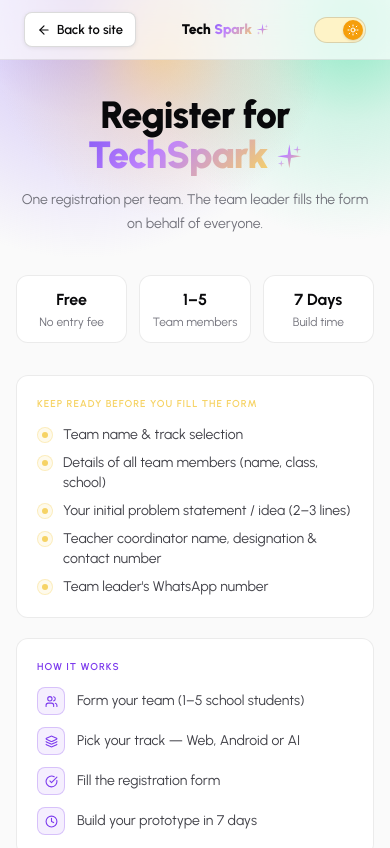
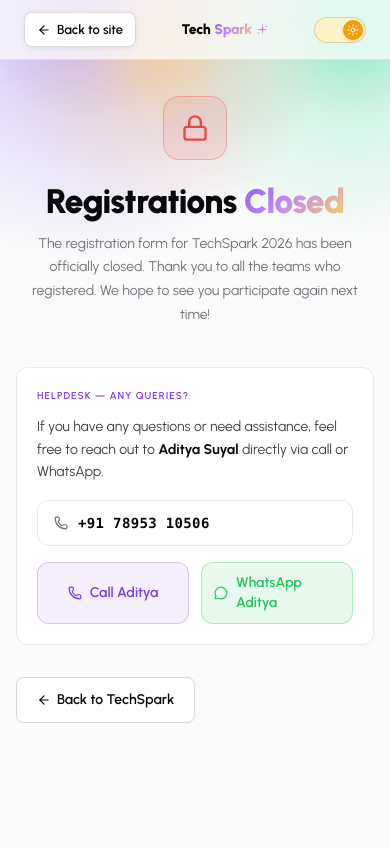
Before and after one commit to Jayendra25/school-hackathon, a Next.js app: page /register in a window 390 px wide. Shown: the top 848 px of the page. Built offline with nearby package versions, Linux system fonts and the light colour scheme.

Commit message:
version2_phase

```diff
--- a/src/app/page.tsx
+++ b/src/app/page.tsx
@@ -51,7 +51,7 @@
       {loaded && (
         <a
           href="/register"
-          aria-label="Register for TechSpark"
+          aria-label="Registrations closed for TechSpark"
           style={{
             position: "fixed",
             bottom: "28px",
@@ -70,36 +70,13 @@
             boxShadow: "0 0 16px 4px rgba(139,92,246,0.45), 0 0 40px 8px rgba(192,132,252,0.2), 0 4px 24px rgba(0,0,0,0.35)",
             animation: "floatGlow 2.5s ease-in-out infinite",
             textDecoration: "none",
-            opacity: visible ? 1 : 0,
+            opacity: visible ? 0.7 : 0,
             transform: visible ? "translateY(0) scale(1)" : "translateY(16px) scale(0.95)",
             transition: "opacity 0.28s ease, transform 0.28s ease",
             pointerEvents: visible ? "auto" : "none",
           }}
         >
-          {/* Live pulse dot */}
-          <span style={{ position: "relative", display: "flex", width: 8, height: 8 }}>
-            <span
-              style={{
-                position: "absolute",
-                inset: 0,
-                borderRadius: "50%",
-                background: "#22c55e",
-                opacity: 0.75,
-                animation: "ping 1.2s cubic-bezier(0,0,0.2,1) infinite",
-              }}
-            />
-            <span
-              style={{
-                position: "relative",
-                display: "inline-flex",
-                borderRadius: "50%",
-                width: 8,
-                height: 8,
-                background: "#22c55e",
-              }}
-            />
-          </span>
-          Register Now
+          Registrations Closed
         </a>
       )}
 
--- a/src/app/register/page.tsx
+++ b/src/app/register/page.tsx
@@ -1,7 +1,7 @@
 "use client";
 
 import { motion } from "framer-motion";
-import { ArrowLeft, Clock, Users, Layers, CheckCircle } from "lucide-react";
+import { ArrowLeft, Lock, Phone, MessageCircle } from "lucide-react";
 import Link from "next/link";
 import dynamic from "next/dynamic";
 import { useRef } from "react";
@@ -9,23 +9,6 @@
 import { useTheme } from "@/components/ThemeProvider";
 
 const DynamicGradient = dynamic(() => import("@/components/DynamicGradient"), { ssr: false });
-
-const FORM_URL = "https://forms.gle/wd3SGLHMUVhqeUDG6";
-
-const steps = [
-  { icon: Users,        text: "Form your team (1–5 school students)" },
-  { icon: Layers,       text: "Pick your track — Web, Android or AI" },
-  { icon: CheckCircle,  text: "Fill the registration form" },
-  { icon: Clock,        text: "Build your prototype in 7 days" },
-];
-
-const checklist = [
-  "Team name & track selection",
-  "Details of all team members (name, class, school)",
-  "Your initial problem statement / idea (2–3 lines)",
-  "Teacher coordinator name, designation & contact number",
-  "Team leader's WhatsApp number",
-];
 
 function SunIcon() {
   return (
@@ -158,65 +141,37 @@
       <div className="pt-24 pb-20 px-4">
         <div className="max-w-xl mx-auto">
 
-          {/* Heading */}
+          {/* Registration Closed Notice */}
           <motion.div
             className="text-center mb-10"
             initial={{ opacity: 0, y: 16 }}
             animate={{ opacity: 1, y: 0 }}
             transition={{ duration: 0.45, ease: "easeOut" }}
           >
+            <div
+              className="inline-flex items-center justify-center w-16 h-16 rounded-2xl mb-6"
+              style={{
+                background: "rgba(239,68,68,0.10)",
+                border: "1px solid rgba(239,68,68,0.30)",
+              }}
+            >
+              <Lock style={{ width: 28, height: 28, color: "#ef4444" }} />
+            </div>
             <h1
-              className="text-[38px] sm:text-[52px] font-black tracking-[-0.025em] leading-[1.05] mb-3 w-full text-center"
+              className="text-[34px] sm:text-[44px] font-black tracking-[-0.025em] leading-[1.05] mb-3 w-full text-center"
               style={{ color: "var(--text)" }}
             >
-              Register for{" "}
-              <span className="inline-flex items-center gap-2">
-                <span className="text-gradient-royal">TechSpark</span>
-                <svg viewBox="0 0 40 40" fill="none" xmlns="http://www.w3.org/2000/svg" style={{ width: "0.7em", height: "0.7em", flexShrink: 0 }} aria-hidden="true">
-                  <defs>
-                    <linearGradient id="sparkGradRegH1" x1="0%" y1="0%" x2="100%" y2="100%">
-                      <stop offset="0%" stopColor="#8b5cf6" />
-                      <stop offset="40%" stopColor="#c084fc" />
-                      <stop offset="100%" stopColor="#f6d365" />
-                    </linearGradient>
-                  </defs>
-                  <path d="M20 2 L22.5 17.5 L38 20 L22.5 22.5 L20 38 L17.5 22.5 L2 20 L17.5 17.5 Z" fill="url(#sparkGradRegH1)" />
-                  <path d="M32 4 L33 9 L38 10 L33 11 L32 16 L31 11 L26 10 L31 9 Z" fill="url(#sparkGradRegH1)" opacity="0.85" />
-                  <path d="M8 26 L9 30 L13 31 L9 32 L8 36 L7 32 L3 31 L7 30 Z" fill="url(#sparkGradRegH1)" opacity="0.7" />
-                </svg>
-              </span>
+              Registrations <span className="text-gradient-royal">Closed</span>
             </h1>
-            <p className="text-sm sm:text-base" style={{ color: "var(--text-muted)", lineHeight: "1.7" }}>
-              One registration per team. The team leader fills the form on behalf of everyone.
+            <p className="text-sm sm:text-base max-w-md mx-auto" style={{ color: "var(--text-muted)", lineHeight: "1.7" }}>
+              The registration form for TechSpark 2026 has been officially closed.
+              Thank you to all the teams who registered. We hope to see you participate again next time!
             </p>
           </motion.div>
 
-          {/* Quick stats */}
+          {/* Helpdesk card */}
           <motion.div
-            className="grid grid-cols-3 gap-3 mb-8"
-            initial={{ opacity: 0, y: 12 }}
-            animate={{ opacity: 1, y: 0 }}
-            transition={{ duration: 0.4, delay: 0.08, ease: "easeOut" }}
-          >
-            {[
-              { val: "Free",   label: "No entry fee" },
-              { val: "1–5",    label: "Team members" },
-              { val: "7 Days", label: "Build time" },
-            ].map((s) => (
-              <div
-                key={s.val}
-                className="text-center py-3 rounded-xl"
-                style={{ background: "var(--surface)", border: "1px solid var(--border)" }}
-              >
-                <div className="text-base font-bold" style={{ color: "var(--text)" }}>{s.val}</div>
-                <div className="text-xs mt-0.5" style={{ color: "var(--text-muted)" }}>{s.label}</div>
-              </div>
-            ))}
-          </motion.div>
-
-          {/* What you'll need */}
-          <motion.div
-            className="rounded-xl p-5 mb-5"
+            className="rounded-xl p-5 mb-8"
             style={{ background: "var(--surface)", border: "1px solid var(--border)" }}
             initial={{ opacity: 0, y: 12 }}
             animate={{ opacity: 1, y: 0 }}
@@ -224,103 +179,77 @@
           >
             <p
               className="text-[10px] font-semibold uppercase tracking-widest mb-3"
-              style={{ color: "#f6d365" }}
+              style={{ color: "var(--accent)" }}
             >
-              Keep ready before you fill the form
+              Helpdesk — Any Queries?
             </p>
-            <div className="flex flex-col gap-2">
-              {checklist.map((item) => (
-                <div key={item} className="flex items-start gap-2.5">
-                  <div
-                    className="w-4 h-4 rounded-full flex items-center justify-center flex-shrink-0 mt-0.5"
-                    style={{ background: "rgba(246,211,101,0.12)", border: "1px solid rgba(246,211,101,0.35)" }}
-                  >
-                    <div className="w-1.5 h-1.5 rounded-full" style={{ background: "#f6d365" }} />
-                  </div>
-                  <span className="text-sm" style={{ color: "var(--text-secondary)" }}>{item}</span>
-                </div>
-              ))}
+            <p className="text-sm mb-4" style={{ color: "var(--text-secondary)", lineHeight: 1.6 }}>
+              If you have any questions or need assistance, feel free to reach out to <strong style={{ color: "var(--text)" }}>Aditya Suyal</strong> directly via call or WhatsApp.
+            </p>
+
+            {/* Contact number display */}
+            <div
+              className="flex items-center gap-2.5 px-4 py-3 rounded-xl mb-4"
+              style={{ background: "var(--bg-raised)", border: "1px solid var(--border)" }}
+            >
+              <Phone style={{ width: 14, height: 14, color: "var(--text-muted)", flexShrink: 0 }} />
+              <span className="text-sm font-mono font-semibold tracking-wide" style={{ color: "var(--text)" }}>
+                +91 78953 10506
+              </span>
+            </div>
+
+            {/* Action buttons */}
+            <div className="grid grid-cols-2 gap-3">
+              <a
+                href="tel:+917895310506"
+                className="flex items-center justify-center gap-2 rounded-xl text-sm font-semibold transition-opacity duration-150 hover:opacity-80"
+                style={{
+                  background: "var(--accent-dim)",
+                  border: "1px solid var(--border-accent)",
+                  color: "var(--accent)",
+                  padding: "10px 12px",
+                }}
+              >
+                <Phone style={{ width: 14, height: 14, flexShrink: 0 }} />
+                Call Aditya
+              </a>
+              <a
+                href="https://wa.me/917895310506"
+                target="_blank"
+                rel="noopener noreferrer"
+                className="flex items-center justify-center gap-2 rounded-xl text-sm font-semibold transition-opacity duration-150 hover:opacity-80"
+                style={{
+                  background: "rgba(34,197,94,0.10)",
+                  border: "1px solid rgba(34,197,94,0.30)",
+                  color: "#22c55e",
+                  padding: "10px 12px",
+                }}
+              >
+                <MessageCircle style={{ width: 14, height: 14, flexShrink: 0 }} />
+                WhatsApp Aditya
+              </a>
             </div>
           </motion.div>
 
-          {/* Steps */}
-          <motion.div
-            className="rounded-xl p-5 mb-8"
-            style={{ background: "var(--surface)", border: "1px solid var(--border)" }}
-            initial={{ opacity: 0, y: 12 }}
-            animate={{ opacity: 1, y: 0 }}
-            transition={{ duration: 0.4, delay: 0.16, ease: "easeOut" }}
-          >
-            <p
-              className="text-[10px] font-semibold uppercase tracking-widest mb-3"
-              style={{ color: "var(--accent)" }}
-            >
-              How it works
-            </p>
-            <div className="flex flex-col gap-3">
-              {steps.map((step, i) => {
-                const Icon = step.icon;
-                return (
-                  <div key={i} className="flex items-center gap-3">
-                    <div
-                      className="w-7 h-7 rounded-lg flex items-center justify-center flex-shrink-0"
-                      style={{ background: "var(--accent-dim)", border: "1px solid var(--border-accent)", color: "var(--accent)" }}
-                    >
-                      <Icon style={{ width: 13, height: 13 }} />
-                    </div>
-                    <span className="text-sm" style={{ color: "var(--text-secondary)" }}>{step.text}</span>
-                  </div>
-                );
-              })}
-            </div>
-          </motion.div>
-
-          {/* CTA */}
+          {/* Back to site */}
           <motion.div
             initial={{ opacity: 0, y: 12 }}
             animate={{ opacity: 1, y: 0 }}
             transition={{ duration: 0.4, delay: 0.2, ease: "easeOut" }}
           >
-            {/* Google Form embedded */}
-            <div
-              className="rounded-2xl overflow-hidden"
+            <Link
+              href="/"
+              className="inline-flex items-center gap-1.5 text-sm font-semibold rounded-lg px-5 py-3 transition-opacity duration-150 hover:opacity-80"
               style={{
-                border: "1px solid var(--border)",
-                boxShadow: "0 0 32px rgba(139,92,246,0.08)",
+                background: "var(--bg-raised)",
+                border: "1px solid var(--border-strong)",
+                color: "var(--text)",
               }}
             >
-              <iframe
-                src="https://docs.google.com/forms/d/e/1FAIpQLSc4YywAlq2VNns3Mjym_BQZrTFAwE9U4nNCN0SENk30ZkJdfg/viewform?embedded=true"
-                title="TechSpark 2026 Registration Form"
-                width="100%"
-                height="1100"
-                style={{ border: "none", display: "block" }}
-                loading="lazy"
-              >
-                Loading form…
-              </iframe>
-            </div>
+              <ArrowLeft style={{ width: 14, height: 14 }} />
+              Back to TechSpark
+            </Link>
           </motion.div>
-
-          {/* Help */}
-          <motion.p
-            className="text-xs text-center mt-8"
-            style={{ color: "var(--text-muted)" }}
-            initial={{ opacity: 0 }}
-            animate={{ opacity: 1 }}
-            transition={{ duration: 0.4, delay: 0.28 }}
-          >
-            Need help?{" "}
-            <a href="https://wa.me/917895310506" target="_blank" rel="noopener noreferrer"
-              className="underline underline-offset-2 hover:opacity-80" style={{ color: "var(--text-secondary)" }}>
-              WhatsApp Aditya
-            </a>
-            {" "}·{" "}
-            <a href="https://wa.me/917351932450" target="_blank" rel="noopener noreferrer"
-              className="underline underline-offset-2 hover:opacity-80" style={{ color: "var(--text-secondary)" }}>
-              WhatsApp Ritesh
-            </a>
-          </motion.p>
 
         </div>
       </div>
--- a/src/components/AnnouncementBanner.tsx
+++ b/src/components/AnnouncementBanner.tsx
@@ -252,7 +252,7 @@
                   {
                     icon: <Clock size={13} color={C.accent} />,
                     label: "Final Deadline",
-                    date: "23 October 2026",
+                    date: "24 October 2026",
                     time: "3:00 PM IST",
                   },
                 ].map((card) => (
@@ -310,7 +310,7 @@
                 <strong style={{ color: C.textSec }}>16 October 2026 at 4:00 PM IST</strong>.
                 All participating teams are allotted a total duration of{" "}
                 <strong style={{ color: C.textSec }}>7 days</strong>, with the final deadline
-                set for <strong style={{ color: C.textSec }}>23 October 2026 at 3:00 PM IST</strong>.
+                set for <strong style={{ color: C.textSec }}>24 October 2026 at 3:00 PM IST</strong>.
               </p>
 
               {/* Rules */}
@@ -349,7 +349,7 @@
                     "The hackathon timer starts at the official commencement time of 4:00 PM on 16 October 2026.",
                     "Teams joining or registering after the official start time will have their available working time reduced proportionately according to their actual joining time.",
                     "No extension or additional time will be granted to teams joining late.",
-                    "All teams must complete and submit their work by the final deadline of 23 October 2026 at 3:00 PM IST.",
+                    "All teams must complete and submit their work by the final deadline of 24 October 2026 at 3:00 PM IST.",
                     "By registering, teams acknowledge and agree to comply with these timing rules.",
                   ].map((rule, i) => (
                     <li
--- a/src/components/Navbar.tsx
+++ b/src/components/Navbar.tsx
@@ -223,20 +223,10 @@
             style={{
               background: "var(--text)",
               color: "var(--bg)",
+              opacity: 0.6,
             }}
           >
-            {/* Live pulse dot */}
-            <span className="relative flex h-2 w-2">
-              <span
-                className="animate-ping absolute inline-flex h-full w-full rounded-full opacity-75"
-                style={{ background: "#22c55e" }}
-              />
-              <span
-                className="relative inline-flex rounded-full h-2 w-2"
-                style={{ background: "#22c55e" }}
-              />
-            </span>
-            Register
+            Closed
           </a>
 
           {/* Mobile menu button */}
@@ -290,19 +280,9 @@
               <a
                 href={REGISTER_URL}
                 className="flex items-center justify-center gap-2 w-full px-3.5 py-2.5 rounded-lg text-sm font-semibold"
-                style={{ background: "var(--text)", color: "var(--bg)" }}
+                style={{ background: "var(--text)", color: "var(--bg)", opacity: 0.6 }}
               >
-                <span className="relative flex h-2 w-2">
-                  <span
-                    className="animate-ping absolute inline-flex h-full w-full rounded-full opacity-75"
-                    style={{ background: "#22c55e" }}
-                  />
-                  <span
-                    className="relative inline-flex rounded-full h-2 w-2"
-                    style={{ background: "#22c55e" }}
-                  />
-                </span>
-                Register Now
+                Registrations Closed
               </a>
             </div>
           </motion.div>
--- a/src/components/sections/CTASection.tsx
+++ b/src/components/sections/CTASection.tsx
@@ -23,7 +23,7 @@
           transition={{ duration: 0.4, ease: "easeOut" }}
         >
           <Zap style={{ width: 11, height: 11 }} />
-          Final Call
+          Registrations Closed
         </motion.div>
 
         <motion.h2
@@ -48,8 +48,8 @@
           viewport={{ once: true }}
           transition={{ duration: 0.45, delay: 0.12, ease: "easeOut" }}
         >
-          7 days. 3 tracks. No perfect idea required.{" "}
-          Join TechSpark and turn your idea into a working prototype.
+          The registration form for TechSpark 2026 is now closed. Thank you to all the teams who registered.
+          We hope to see you participate again next time! For any queries, contact Aditya Suyal.
         </motion.p>
 
         <motion.div
@@ -61,9 +61,9 @@
           <a
             href={REGISTER_URL}
             className="btn-primary"
-            style={{ padding: "14px 36px", fontSize: 15 }}
+            style={{ padding: "14px 36px", fontSize: 15, opacity: 0.7, cursor: "not-allowed" }}
           >
-            Register for TechSpark
+            Registrations Closed
             <svg
               viewBox="0 0 40 40"
               fill="none"
--- a/src/components/sections/ScheduleSection.tsx
+++ b/src/components/sections/ScheduleSection.tsx
@@ -46,7 +46,7 @@
     step: "06",
     phase: "Showcase & Judging",
     icon: Presentation,
-    date: "23 October 2026 — Final Deadline 3:00 PM IST",
+    date: "24 October 2026 — Final Deadline 3:00 PM IST",
     desc: "All teams report to the Birla campus. Live demo (7–10 min), judge Q&A, and an on-the-spot live modification challenge. Submission deadline: 3:00 PM IST.",
     color: "#fb923c",
   },
@@ -54,7 +54,7 @@
     step: "07",
     phase: "Coding Treasure Hunt",
     icon: Map,
-    date: "23 October 2026 — Day 8 at Birla Campus",
+    date: "24 October 2026 — Day 8 at Birla Campus",
     desc: "A team-based challenge where coding meets adventure — test your Python knowledge, logical reasoning and problem-solving skills through a series of engaging challenges.",
     color: "#f472b6",
   },
@@ -62,7 +62,7 @@
     step: "08",
     phase: "Knowledge & Aptitude Quiz",
     icon: Brain,
-    date: "23 October 2026 — Day 8 at Birla Campus",
+    date: "24 October 2026 — Day 8 at Birla Campus",
     desc: "Covers general awareness, Uttarakhand geography and basic aptitude & logical reasoning. Top scorers earn special prizes and boost their team's score.",
     color: "#818cf8",
   },
@@ -70,7 +70,7 @@
     step: "09",
     phase: "Results & Awards",
     icon: Trophy,
-    date: "23 October 2026 — Day 8 at Birla Campus",
+    date: "24 October 2026 — Day 8 at Birla Campus",
     desc: "Announced once all three events wrap up. Winners decided on combined scores — Hackathon, Quiz & Treasure Hunt. Trophies, prizes and certificates on stage.",
     color: "#f6d365",
     gold: true,
```
Also changed, not shown: src/components/sections/PrizesSection.tsx (+61 -11 lines).
